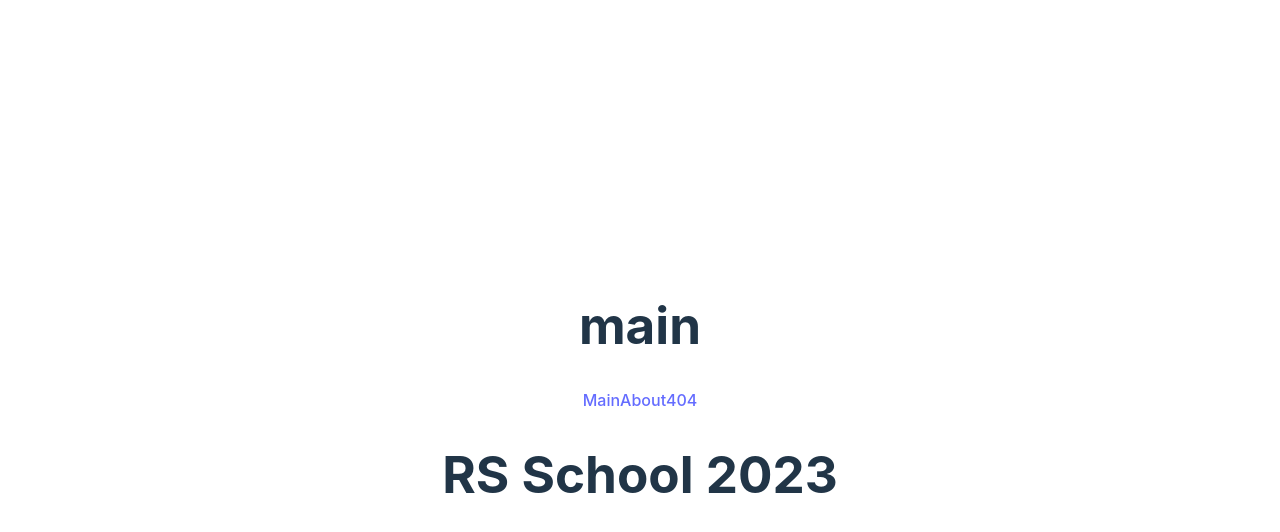
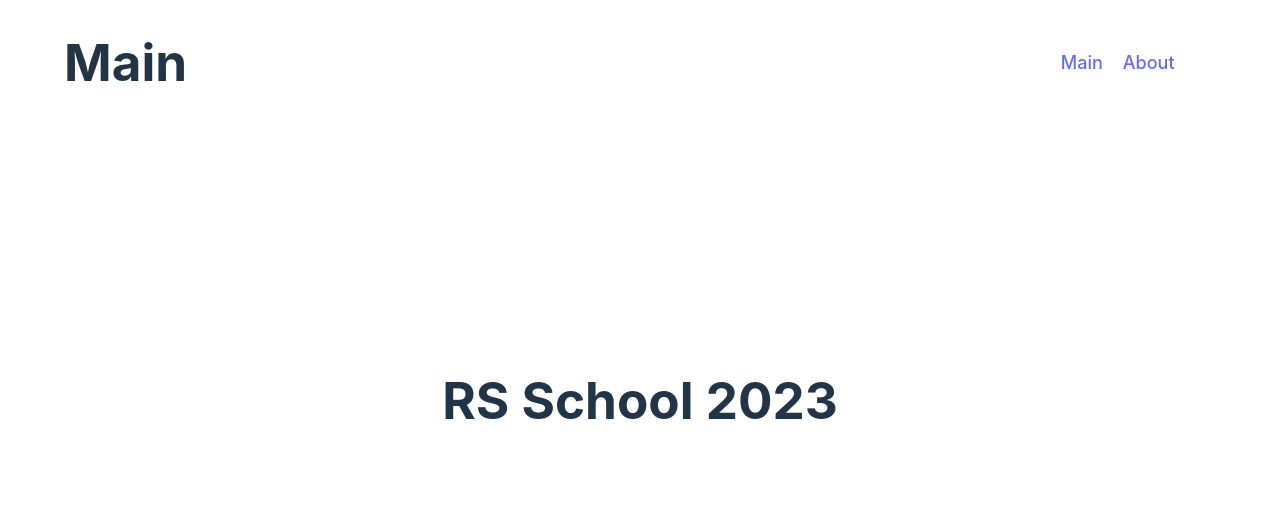
Before and after one commit to nikGrape/RS-REACT-2023, a React (Vite) app: page / in a window 1280 px wide. Shown: the top 532 px of the page. Built offline with nearby package versions, Linux system fonts and the light colour scheme.

Commit message:
feat: style header, update current page desc

```diff
--- a/src/components/Header.tsx
+++ b/src/components/Header.tsx
@@ -7,9 +7,10 @@ export default class Header extends Component {
     return (
       <div id="app-header">
         <Location />
-        <Link to="/">Main</Link>
-        <Link to="/about">About</Link>
-        <Link to="/404">404</Link>
+        <div id="links">
+          <Link to="/">Main</Link>
+          <Link to="/about">About</Link>
+        </div>
       </div>
     );
   }
--- a/src/components/Location.tsx
+++ b/src/components/Location.tsx
@@ -8,9 +8,9 @@ export const Location = () => {
   const adjustLocation = (location: string) => {
     switch (location) {
       case '/':
-        return 'main';
+        return 'Main';
       case '/about':
-        return 'about';
+        return 'About Us';
       default:
         return '404';
     }
@@ -18,7 +18,7 @@ export const Location = () => {
 
   return (
     <div>
-      <h1>{adjustLocation(location.pathname)}</h1>
+      <h1 id="location">{adjustLocation(location.pathname)}</h1>
     </div>
   );
 };
--- a/src/index.css
+++ b/src/index.css
@@ -67,3 +67,29 @@ button:focus-visible {
     background-color: #f9f9f9;
   }
 }
+
+#app-header {
+  width: 90vw;
+  display: flex;
+  flex-direction: row;
+  justify-content: space-between;
+  align-items: center;
+  /* border: 1px solid black; */
+  position: fixed;
+  top: 0px;
+  left: 0px;
+  margin-left: 5vw;
+}
+
+#links {
+  margin-right: 50px;
+  display: flex;
+  justify-content: space-between;
+  width: 10%;
+  /* border: 1px solid black; */
+  font-size: large;
+}
+
+#links a {
+  margin: 10px;
+}
```
